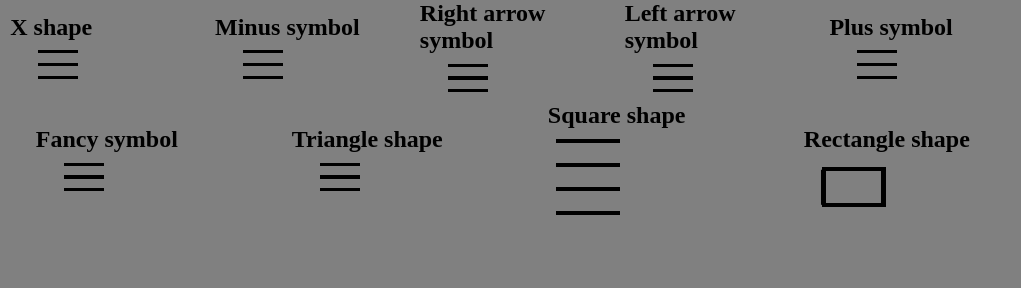
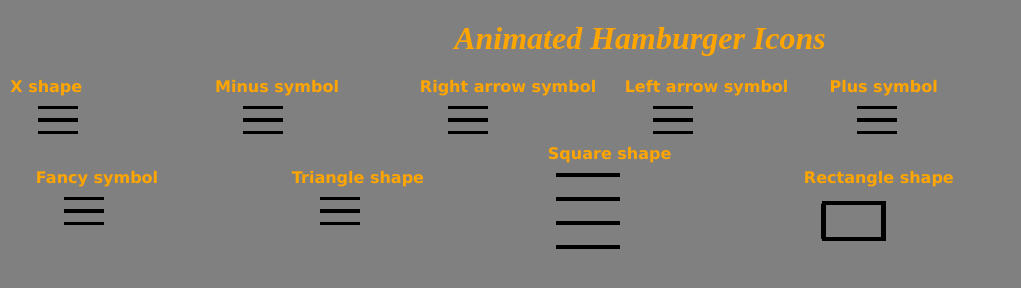
Before and after one commit to sgujuluva/animation, a plain HTML site: page index.html in a window 1280 px wide. Shown: the whole page, without its empty margins (0-1021 px from the left). Drawn offline with Linux system fonts and the light colour scheme.

Commit message:
heading styled

```diff
--- a/css/style.css
+++ b/css/style.css
@@ -8,6 +8,17 @@ body{
     width:100vw;
     height:100vh;
     background-color: grey;
+}
+h1{
+    font-style: italic;
+    text-align: center;
+    margin:20px;
+    color:orange;
+    }
+h2{
+    font-family: Verdana, Geneva, Tahoma, sans-serif;
+    font-size: 1rem;
+    color:orange;
 }
 .shapes-container{
      width:80%;
--- a/index.html
+++ b/index.html
@@ -8,6 +8,7 @@
     <title>Animation</title>
 </head>
 <body>
+    <h1>Animated Hamburger Icons</h1>
 <div class="shapes-container">
     <!-- x shape -->
     <div class="title">
```
